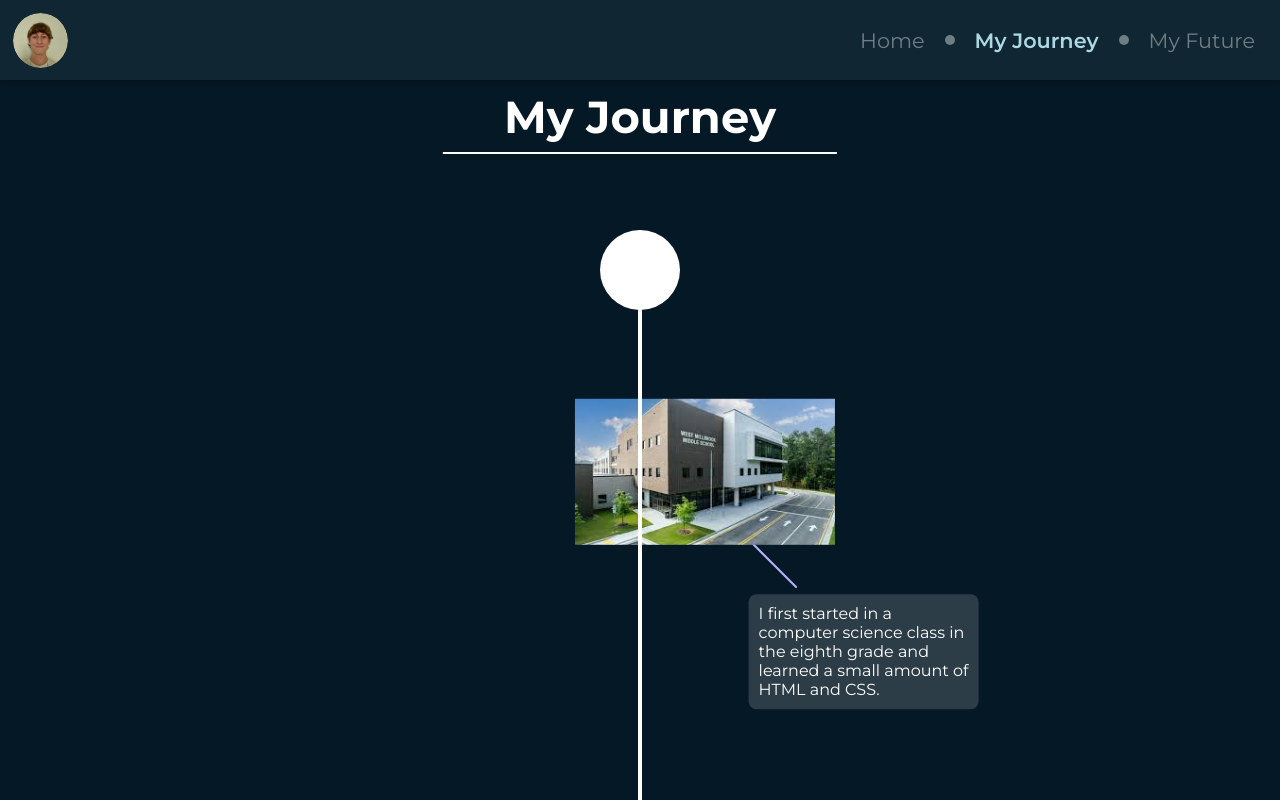
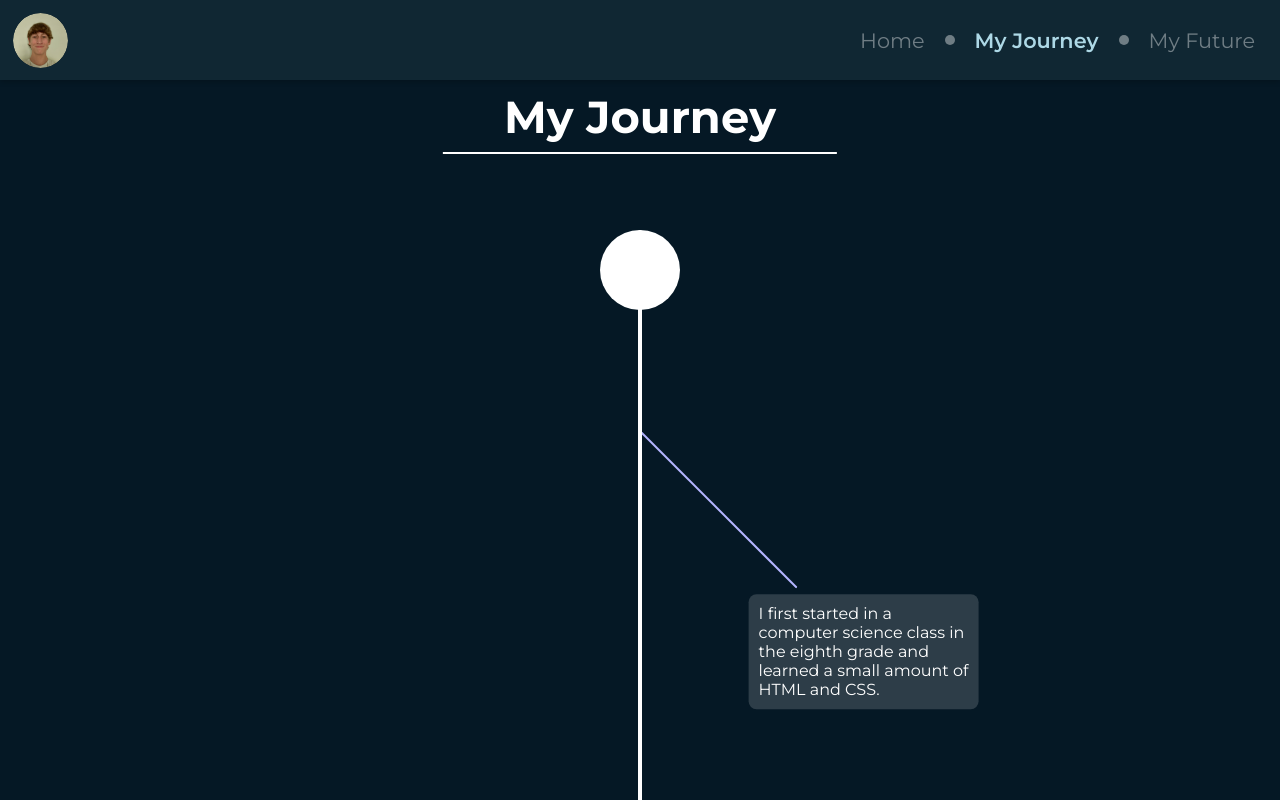
Before and after one commit to AsherLeffler/MYP-Project, a React (Vite) app: page /myJourney in a window 1280 px wide. Shown: the top 800 px of the page. Built offline with nearby package versions, Linux system fonts and the light colour scheme.

Commit message:
Remove school image asset and update CSS to eliminate background reference

```diff
--- a/src/main/css/MyJourney.css
+++ b/src/main/css/MyJourney.css
@@ -86,7 +86,6 @@
   rotate: var(--rotation, "");
   width: 260px;
   aspect-ratio: 16 / 9;
-  background-image: url("../../assets/school.jpg");
   background-position: center;
   background-repeat: no-repeat;
   background-size: cover;
```
Also changed, not shown: src/assets/school.jpg (deleted).
